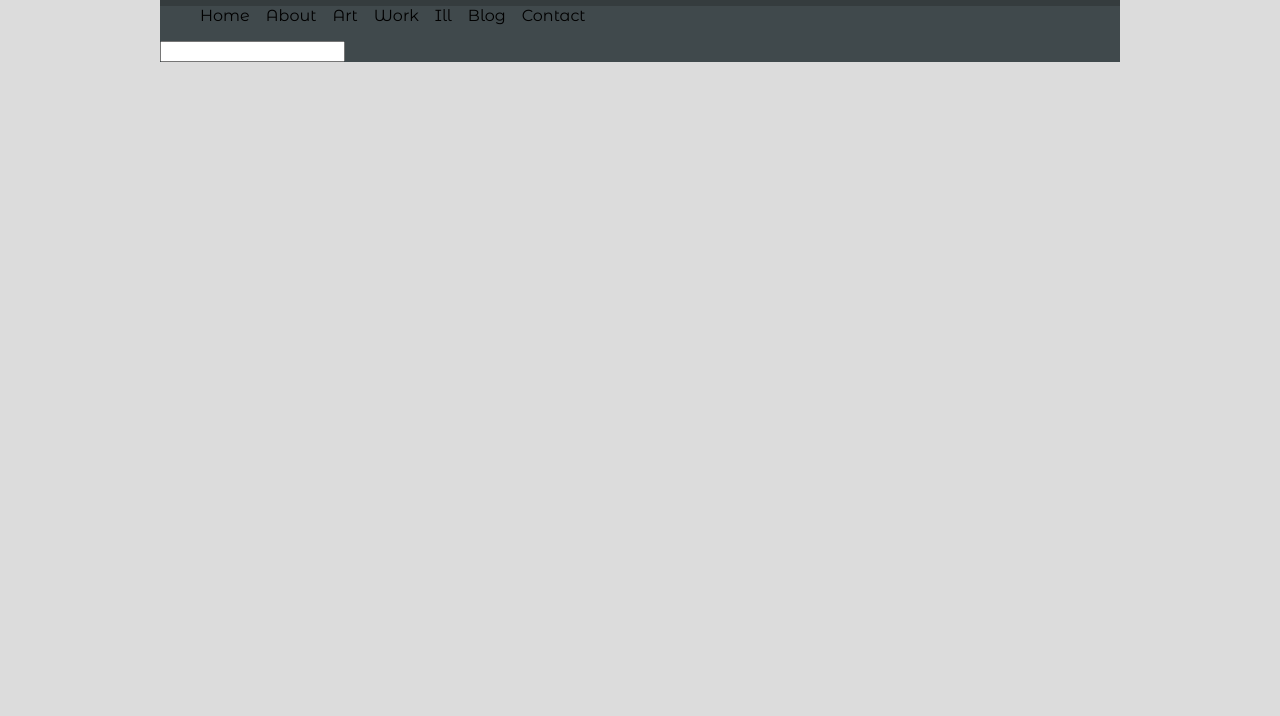
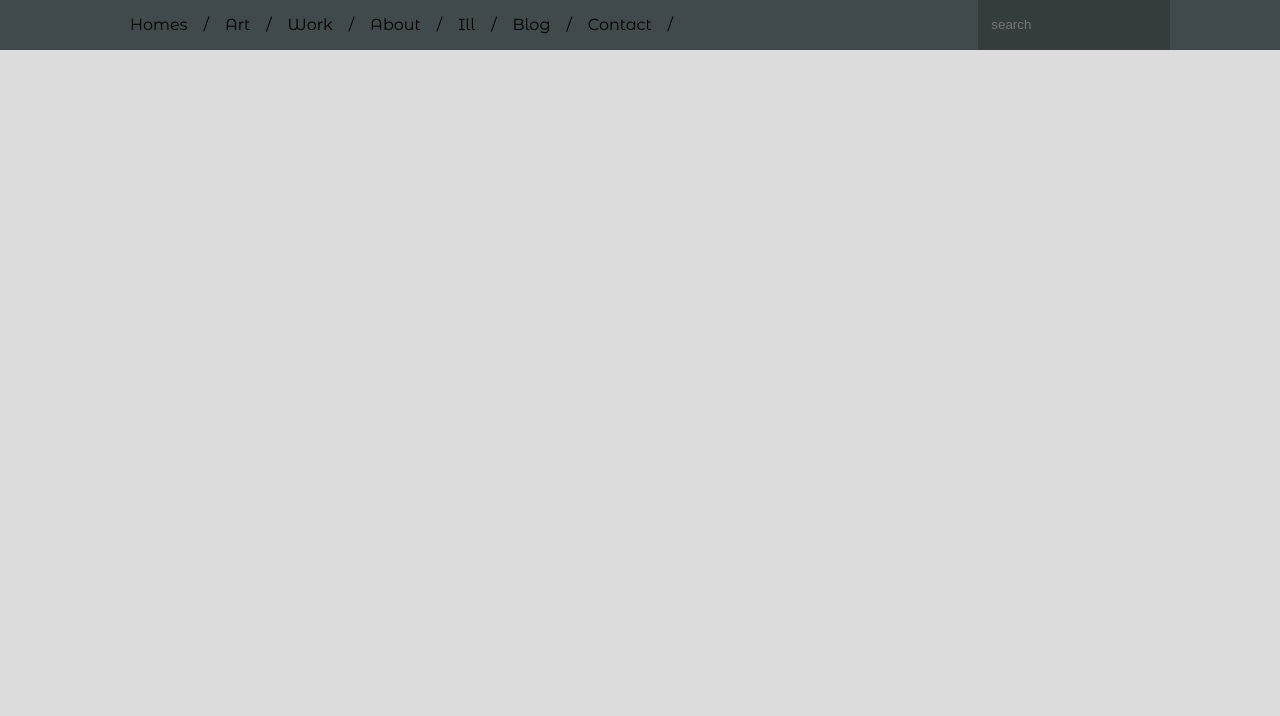
Before and after one commit to MaksNekrut/Illustrate, a website: page index.html in a window 1280 px wide. Shown: the part 84-800 px from the top of the page. Drawn offline with Linux system fonts and the light colour scheme.

Commit message:
header final

```diff
--- a/index.html
+++ b/index.html
@@ -5,31 +5,39 @@
     <meta name="viewport" content="width=device-width, initial-scale=1.0">
     <meta http-equiv="X-UA-Compatible" content="ie=edge">
     <link href="https://fonts.googleapis.com/css?family=Montserrat+Alternates&display=swap" rel="stylesheet">
+    <link rel="stylesheet" href="https://cdnjs.cloudflare.com/ajax/libs/font-awesome/5.10.2/css/all.css">
     <link rel="stylesheet" href="./css/style.min.css">
     <title>Illustrate</title>
 </head>
 <body>
    <header class="header">
+    <div class="topHead">
         <div class="container">
             <div class="wrap">
                 <div class="logo"><img src="./icons/pencil.png" alt="logo"></div>
                 <h1 class="name">illustrate.</h1>
                 <p class="description">Lorem ipsum dolor sit amet consectetur adipisicing elit.</p>
             </div>
+         </div>
+    </div>
+    <hr>
+    <div class="bottomHead">
+        <div class="container">
            <nav class="nav">
                <ul class="nav-list">
-                   <li>Home</li>
-                   <li>About</li>
-                   <li>Art</li>
-                   <li>Work</li>
-                   <li>Ill</li>
-                   <li>Blog</li>
-                   <li>Contact</li>
+                   <li><a>Homes</a></li>
+                   <li><a>Art</a></li>
+                   <li><a>Work</a></li>
+                   <li><a>About</a></li>
+                   <li><a>Ill</a></li>
+                   <li><a>Blog</a></li>
+                   <li><a>Contact</a></li>
                </ul>
                <form action="">
-                   <input type="text">
+                   <input type="text" name="search" placeholder="search">
                </form>
            </nav>
+       </div>
     </div>
    </header>
 
--- a/sass/style.sass
+++ b/sass/style.sass
@@ -16,17 +16,31 @@ html
 body
     background-color: $backgroundMain
     font-family: 'Montserrat Alternates', sans-serif
+    margin: 0
+
+.header
+    margin: 0
+    .topHead
+        background-color: $header-color-dark
+    .bottomHead
+        background-color: $header-color-light
+    hr
+      border: solid 1px $logo-color
+      width: 100%
+      margin: 0
+
 
 .container
-    max-width: 960px
+    max-width: 1100px
     margin: 0 auto
+hr
+  color: $logo-color
 
 .wrap > * + *
     padding-left: 1.5em
 
 .wrap
     display: flex
-    background-color: $header-color-dark
     margin: 0
     padding: 0
     .logo
@@ -47,11 +61,28 @@ body
 
 
 .nav
-    background-color: $header-color-light
+    display: flex
+    height: 50px
+    align-items: center
     .nav-list
+        flex: 4
         display: flex
         list-style-type: none
-        margin-top: 0
+        margin: 0
+        li::after
+                content: "/"
+                padding-left: 1rem
+    form
+        flex: 1
+        display: flex
+        height: 100%
+        input
+            background-color: $header-color-dark
+            outline: none
+            border: none
+            padding-left: 1em
+            color: white
+
 
 
 .nav-list > li + li
```
Also changed, not shown: css/style.css, css/style.min.css, icons/search.png (added), 2 other files. Lines whose indentation alone changed are shown as unchanged.
